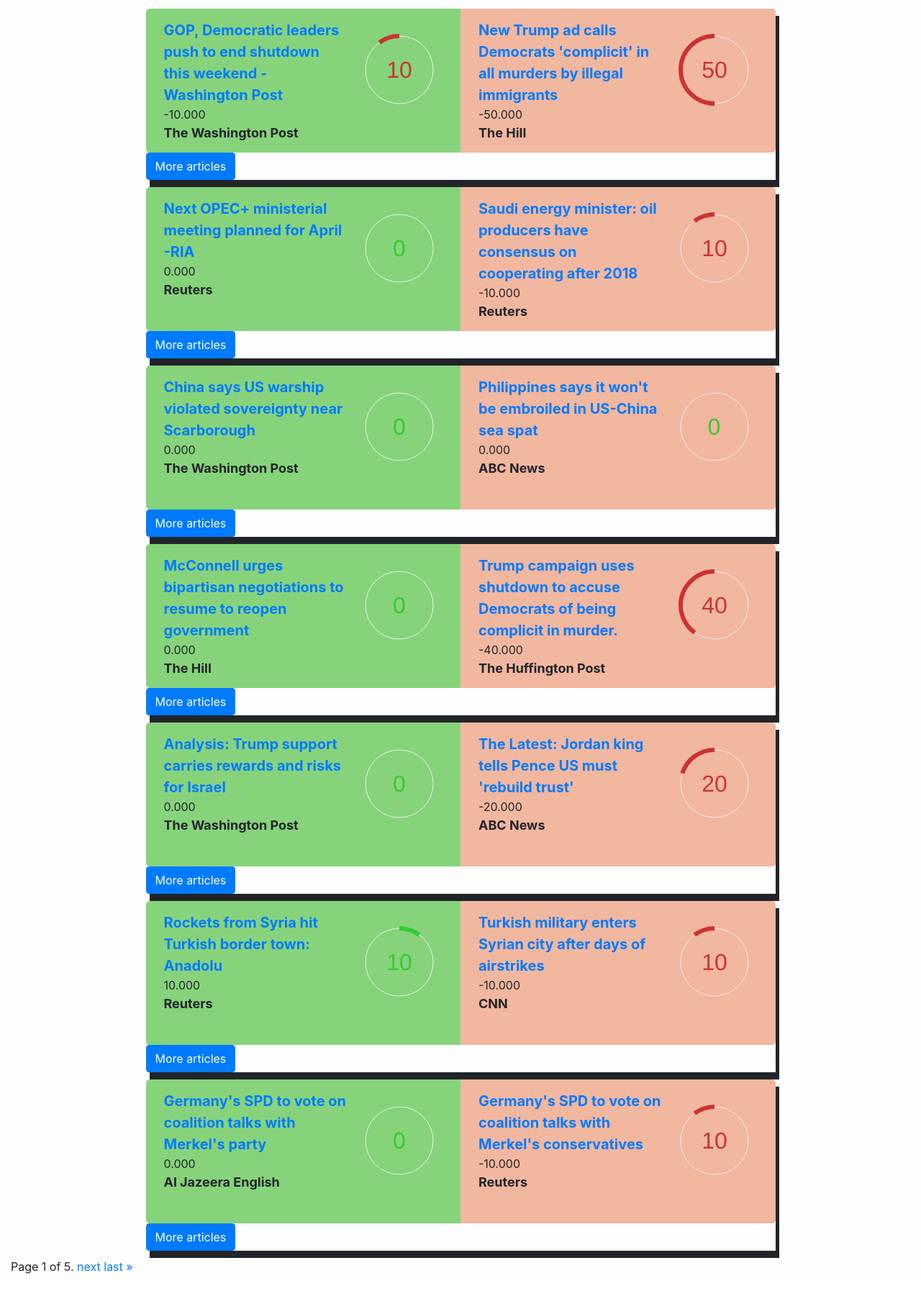
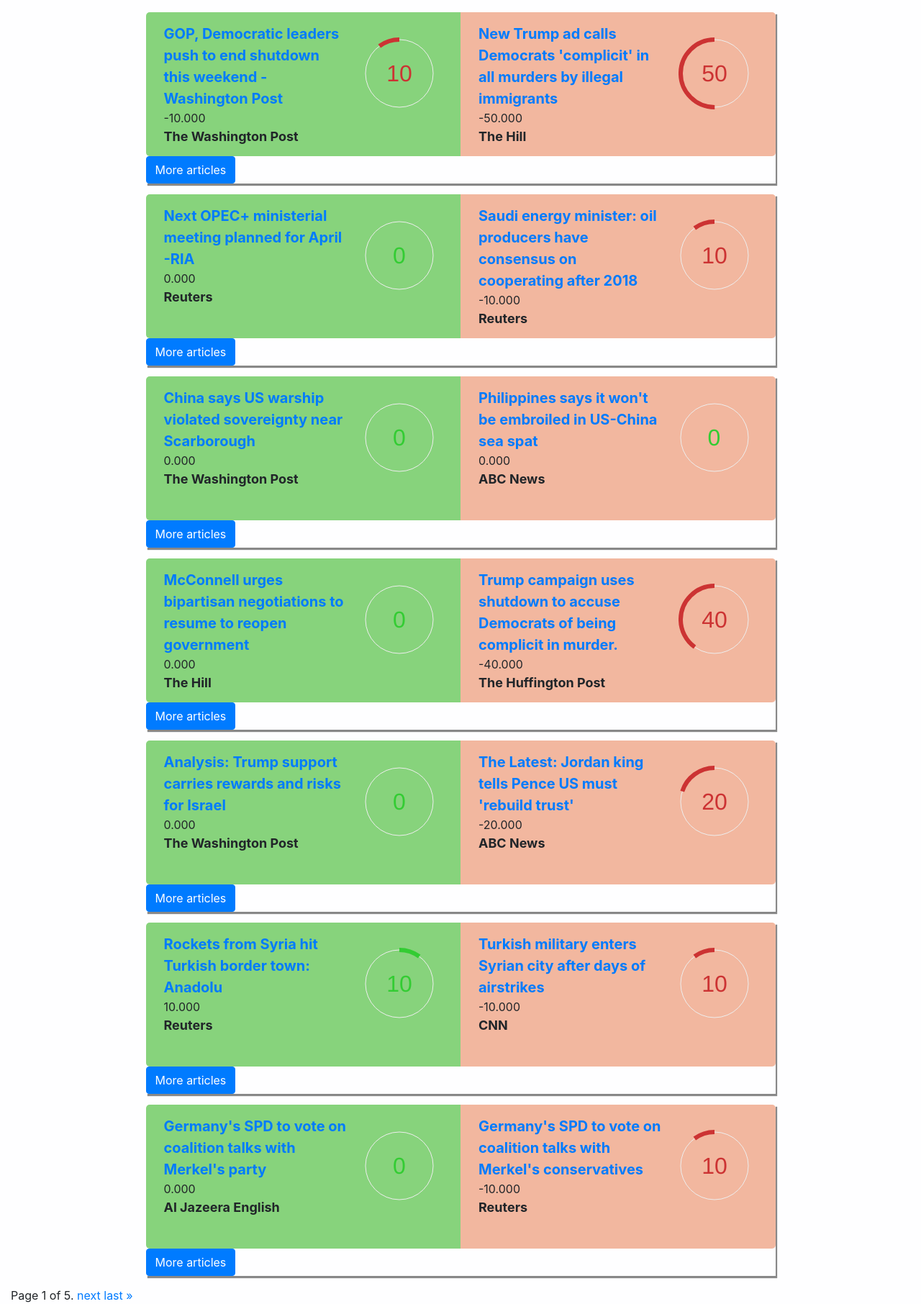
Before and after one commit to sallydly/PairNews, a Django app: page / in a window 1280 px wide. Shown: the part 70-1882 px from the top of the page at 72% size. Before the commit the page ends 1840 px from the top, so only its background shows below. Run offline with Django 3.2, Linux system fonts and the light colour scheme; data comes from the database, SQL or seed files in the repository; some libraries are stand-ins or nearby versions.

Commit message:
looks a little better

```diff
--- a/static/general.css
+++ b/static/general.css
@@ -26,8 +26,8 @@
 
 div.row{
 	width:70%;
-	margin:10px auto;
-	box-shadow: 5px 10px;
+	margin:15px auto;
+	box-shadow: 2px 3px 1px #888888;
 }
 
 div.col-xs-sm-md-lg-6{
```
